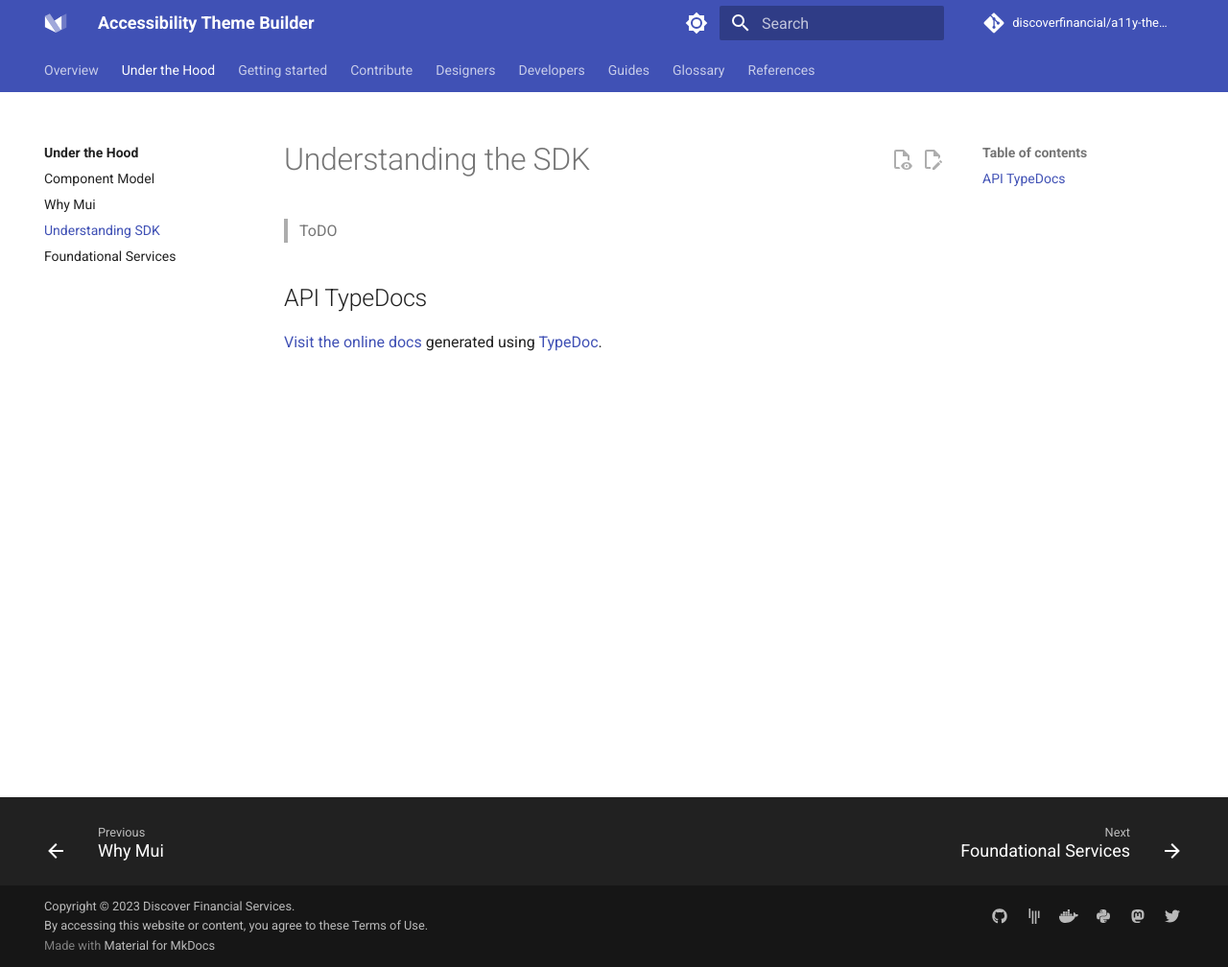
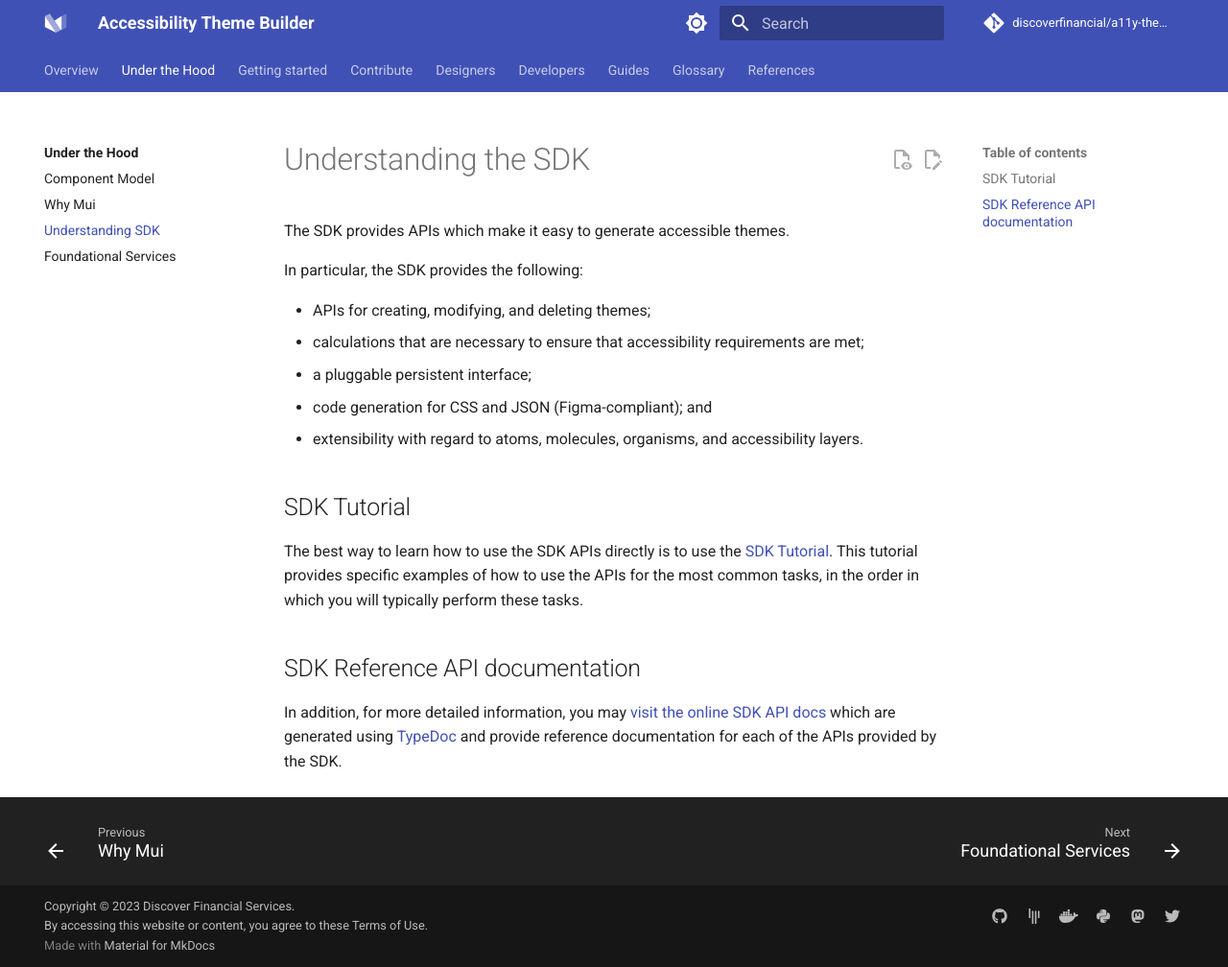
Before and after one commit to finos/a11y-theme-builder, an MkDocs documentation site: the page built from docs/architecture/sdk-intro.md, in a window 1280 px wide and 1008 px high. Shown: the whole window at 96% size. Built offline with MkDocs 1.6.1 and Material for MkDocs 9.7.7, drawn with Linux system fonts in a browser that asks for light colours; comment, search, counter and statistics services are not loaded.

```diff
--- a/code/src/ui/src/pages/atoms/ColorPaletteAtom.tsx
+++ b/code/src/ui/src/pages/atoms/ColorPaletteAtom.tsx
@@ -53,8 +53,7 @@
         //  to handle changes to the color palette rather than the
         //  _colors state.
         try {
-            const newColor = new Color(_colorName, _blockPickerColor, atom);
-            atom.addColor(_colorName, _blockPickerColor);
+            const newColor = atom.addColor(_colorName, _blockPickerColor);
             _setAddColorError(false);
             console.log(`created new color: `, newColor); //${JSON.stringify(newColor)}`);
             console.log(`resulting color palette:`, atom.getColors()); // ${JSON.stringify(designSystem.atoms.colorPalette.getColors())}`);
--- a/docs/architecture/sdk-intro.md
+++ b/docs/architecture/sdk-intro.md
@@ -1,6 +1,19 @@
 # Understanding the SDK
 
->ToDO
+The SDK provides APIs which make it easy to generate accessible themes.
 
-## API TypeDocs
-[Visit the online docs](https://discoverfinancial.github.io/a11y-theme-builder-sdk/modules.html) generated using [TypeDoc](TypeDoc).
+In particular, the SDK provides the following:
+
+* APIs for creating, modifying, and deleting themes;
+* calculations that are necessary to ensure that accessibility requirements are met;
+* a pluggable persistent interface;
+* code generation for CSS and JSON (Figma-compliant); and
+* extensibility with regard to atoms, molecules, organisms, and accessibility layers.
+
+## SDK Tutorial
+
+The best way to learn how to use the SDK APIs directly is to use the [SDK Tutorial](https://github.com/discoverfinancial/a11y-theme-builder-sdk/blob/main/TUTORIAL.md#accessibility-theme-builder-sdk-tutorial).  This tutorial provides specific examples of how to use the APIs for the most common tasks, in the order in which you will typically perform these tasks.
+
+## SDK Reference API documentation
+
+In addition, for more detailed information, you may [visit the online SDK API docs](https://discoverfinancial.github.io/a11y-theme-builder-sdk/modules.html) which are generated using [TypeDoc](TypeDoc) and provide reference documentation for each of the APIs provided by the SDK.
```
Also changed, not shown: docs/architecture/component-model.md (+11 -1 lines).
